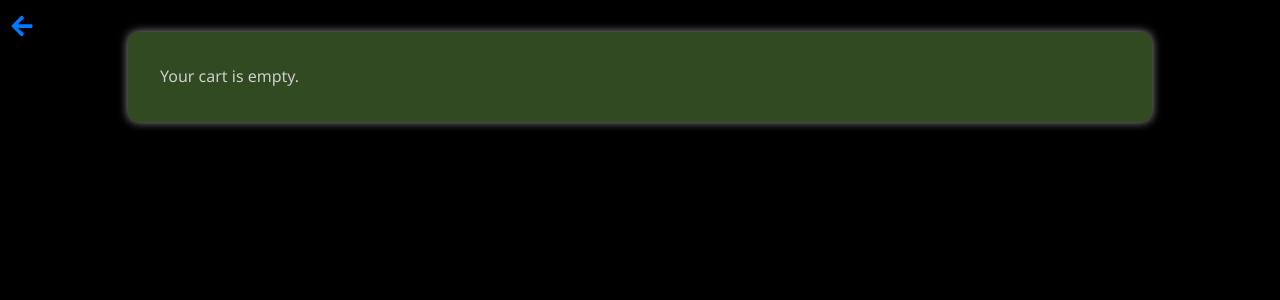
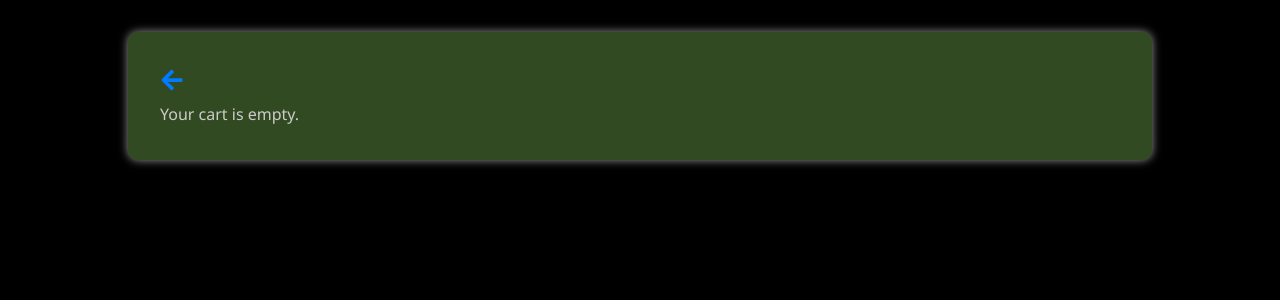
Before and after one commit to yasinhessnawi1/ElectroMart, a React (Create React App) app: page /ElectroMart/cart in a window 1280 px wide. Shown: the top 300 px of the page. Built offline with nearby package versions, Linux system fonts and the light colour scheme.

Commit message:
fixed cart go back button issue

```diff
--- a/src/pages/CartPage.js
+++ b/src/pages/CartPage.js
@@ -75,7 +75,7 @@ const RemoveButton = styled(IconButton)`
 `;
 
 const BackLink = styled(Link)`
-  position: absolute;
+  position: inherit;
   top: 10px;
   left: 10px;
   color: #007bff; // Use a color from your palette here
```
